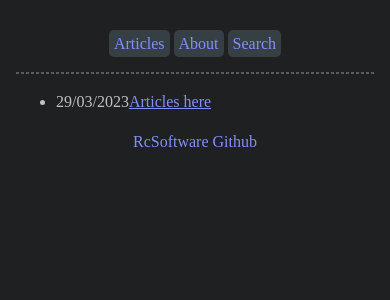
After one commit to Kar98/rcblog, a Flask app: page /test in a window 390 px wide. The commit adds this page. Shown: the top 300 px of the page. Run offline with Flask 2, Linux system fonts and the light colour scheme.

Commit message:
Better mobile view

```diff
--- a/flaskr/__init__.py
+++ b/flaskr/__init__.py
@@ -7,7 +7,7 @@ from flask_mobility.decorators import mobile_template
 def create_app(test_config=None):
     # create and configure the app
     app = Flask(__name__, instance_relative_config=True, static_url_path='', static_folder='static')
-    Mobility(app)
+    #Mobility(app)
     app.config.from_mapping(
         SECRET_KEY='dev',
         DATABASE=os.path.join(app.instance_path, 'flaskr.sqlite'),
@@ -28,7 +28,6 @@ def create_app(test_config=None):
 
 
     @app.route('/')
-    @mobile_template('{mobile/}')
     def index():
         g.endpoint = "index"
         return render_template('index.html')
@@ -43,6 +42,11 @@ def create_app(test_config=None):
         g.endpoint = "search"
         return render_template('search.html')
 
+    @app.route('/test')
+    def test():
+        g.endpoint = 'test'
+        return render_template('test.html')
+
     from . import db
     db.init_app(app)
     #db.init_db_command()
--- /dev/null
+++ b/flaskr/static/css/style.css
@@ -0,0 +1,165 @@
+:root {
+    --background-color: #fff;
+    --text-color: #121416d8;
+    --link-color: #543fd7;
+    --link-hover-color: #0048ff;
+    --button-background-color: #eee;
+    --shadow-color: #eee;
+    --table-background-color: #eee;
+    --table-border-color: #666;
+    --blockquote-background-color: #f9f9f9;
+    --blockquote-border-color: #ccc;
+    --border-color: #ddd;
+    --code-background-color: #f9f9f9;
+
+        --background-color: #1e2021;
+      --text-color: #c1c1c1;
+      --link-color: #828fff;
+      --link-hover-color: #5a69f1;
+      --button-background-color: #364044;
+      --shadow-color: #242729;
+      --table-background-color: #364044;
+      --table-border-color: #666;
+      --blockquote-background-color: #1f2020;
+      --blockquote-border-color: #3f3f3f;
+      --border-color: rgb(91, 91, 91);
+      --code-background-color: #181818;
+      --pagefind-ui-primary: #eeeeee;
+      --pagefind-ui-text: #eeeeee;
+      --pagefind-ui-background: #152028;
+      --pagefind-ui-border: #152028;
+      --pagefind-ui-tag: #152028;
+  }
+
+  @media (prefers-color-scheme: dark) {
+    :root {
+      --background-color: #1e2021;
+      --text-color: #c1c1c1;
+      --link-color: #828fff;
+      --link-hover-color: #5a69f1;
+      --button-background-color: #364044;
+      --shadow-color: #242729;
+      --table-background-color: #364044;
+      --table-border-color: #666;
+      --blockquote-background-color: #1f2020;
+      --blockquote-border-color: #3f3f3f;
+      --border-color: rgb(91, 91, 91);
+      --code-background-color: #181818;
+      --pagefind-ui-primary: #eeeeee;
+      --pagefind-ui-text: #eeeeee;
+      --pagefind-ui-background: #152028;
+      --pagefind-ui-border: #152028;
+      --pagefind-ui-tag: #152028;
+    }
+
+    img {
+      opacity: 0.7;
+    }
+  }
+
+  body {
+    max-width: 800px;
+    margin: auto;
+    padding: 1em;
+    line-height: 1.5em;
+    color: var(--text-color);
+    background-color: var(--background-color);
+  }
+
+
+  a {
+    color: var(--link-color);
+  }
+
+  a:hover {
+    color: var(--link-hover-color);
+  }
+
+  /* header and footer areas */
+  .menu {
+    padding: 0;
+  }
+  .menu li {
+    display: inline-block;
+  }
+  .article-meta,
+  .menu a {
+    text-decoration: none;
+    background: var(--button-background-color);
+    padding: 5px;
+    border-radius: 5px;
+  }
+  .menu,
+  .article-meta,
+  footer {
+    text-align: center;
+  }
+  .title {
+    font-size: 1em;
+  }
+  footer a {
+    text-decoration: none;
+  }
+  hr {
+    border-style: dashed;
+    color: var(--border-color);
+  }
+
+  /* code */
+  pre {
+    border: 1px solid var(--border-color);
+    box-shadow: 5px 5px 5px var(--shadow-color);
+    padding: 1em;
+    overflow-x: auto;
+    line-height: 1.2em !important;
+  }
+  code {
+    background: var(--code-background-color);
+  }
+  pre code {
+    background: none;
+  }
+  div.highlight > pre {
+    border-radius: 10px;
+  }
+
+  /* misc elements */
+  img,
+  iframe,
+  video {
+    max-width: 100%;
+  }
+  img[src*="#center"] {
+    display: block;
+    margin: auto;
+  }
+  /* main { hyphens: auto; } */
+  blockquote {
+    background: var(--blockquote-background-color);
+    border-left: 5px solid var(--blockquote-border-color);
+    padding: 3px 1em 3px;
+  }
+
+  table {
+    margin: auto;
+    border-top: 1px solid var(--table-border-color);
+    border-bottom: 1px solid var(--table-border-color);
+    width: 100%;
+  }
+  table thead th {
+    border-bottom: 1px solid var(--border-color);
+  }
+  th,
+  td {
+    padding: 5px;
+  }
+  thead,
+  tfoot,
+  tr:nth-child(even) {
+    background: var(--table-background-color);
+  }
+
+  span.date {
+    display: inline-block;
+    min-width: 90px;
+  }
--- a/flaskr/templates/articles.html
+++ b/flaskr/templates/articles.html
@@ -19,7 +19,7 @@
         <div class="col-sm-8">
             <h3 class="section-header-archive">2021 Articles</h3>
             <ul>
-                <li><a class="post-title-archive" href="/articles/2021/the-dubious-nature-of-agile">The dubious nature of Agile</a></li>
+                <li><a class="post-title-archive" href="/articles/2021/the-dubious-nature-of-agile">The missing key of Agile</a></li>
                 <li><a class="post-title-archive" href="/articles/2021/automation-ins-and-outs">Automation ins and outs</a></li>
                 <li><a class="post-title-archive" href="/articles/2021/running-a-good-review">Running a good review</a></li>
             </ul>
--- a/flaskr/templates/articles/the-dubious-nature-of-agile.html
+++ b/flaskr/templates/articles/the-dubious-nature-of-agile.html
@@ -10,7 +10,7 @@
         <div class="col-sm-8">
             <article>
                 <div class="post-header">
-                    <h1>Dubious nature of Agile</h1>
+                    <h1>The missing key of Agile</h1>
                 </div>
                 <div class="post-content">
                     <p>Agile. A software methodology that is pushed as the new cutting edge process to solve your IT problems. Requirement issues during implementation? Agile solves it. Bugs in production? Should’ve gone Agile. End users having issues understanding your product? Well if you had Agile, they would be part of the process the whole way through.</p>
@@ -21,7 +21,7 @@
                     <p>This same argument is applied with Agile projects. Implement an Agile methodology and it failed? Well it can’t be real Agile then.</p>
                     <p>There are Agile projects that are incredibly successful and have boosted companies into multi-billion dollar companies. Amazon, Microsoft, Twitter; all these companies have used Agile methodologies to huge success. Clearly this process can work. This poses the question: why does it fail for so many other companies?</p>
                     <h2>Software as a product</h2>
-                    <p>I’ve been working for various McCorps over the past 10 years and there is one common denominator with these large corporates. IT is not their main product. Their product is a service or trying to implement a project for a specific client. IT is a way to increase efficiency or reduce costs. Compare this to an Amazon or Microsoft, where they are selling an IT product that people can use.</p>
+                    <p>I’ve been working for various McCorps over the past 10 years and there is one common denominator with these large corporates. IT is not their main product. Their product is a service or trying to implement a project for a specific client. It is a way to increase efficiency or reduce costs. Compare this to an Amazon or Microsoft, where they are selling an IT product that people can use.</p>
                     <p>When Agile is applied to an IT product then the benefits can be realised. The constant evolution of your product makes sense when you generate actual sales from said product. The quality increases, the customers are satisfied and will maintain their engagement. Other customers come onboard and the cycle continues.</p>
                     <p>Contrast this with a typical corporate. They implement a project, it satisfies the need, then they need to move onto the next project. It doesn’t make sense to continually evolve an internal system. If there are bugs and they are not serious, get over it and move on. If these systems were continually improved your sales aren’t going up and your costs might marginally go down. All the incentives point towards solving another business problem where the money is more efficient.</p>
                     <h2>Creating success regardless of methodology</h2>
--- a/flaskr/templates/base.html
+++ b/flaskr/templates/base.html
@@ -1,4 +1,5 @@
 <!doctype html>
+<head><meta name="viewport" content="width=device-width, initial-scale=1"></head>
 <title>{% block title %}{% endblock %}</title>
 
 <link rel="stylesheet" href="{{ url_for('static', filename='shintori.css') }}">
@@ -13,7 +14,6 @@
     <a class="navbar-brand" href="/">RC Software</a>
   </div>
 
-    <div class="collapse navbar-collapse js-navbar-collapse">
     <ul class="navbar-nav nav">
       <li>
       <a href="/articles">Articles</a>
@@ -23,7 +23,6 @@
       </li>
       <li><a href="/search">Search</a></li>
     </ul>
-    </div>
     </div>
 
 
--- /dev/null
+++ b/flaskr/templates/test.html
@@ -0,0 +1,29 @@
+<!doctype html>
+<head><meta name="viewport" content="width=device-width, initial-scale=1"></head>
+<title>Test page</title>
+
+<link rel="stylesheet" href="{{ url_for('static', filename='css/style.css') }}">
+
+<nav>
+  <div class="container">
+    <ul class="menu">
+      <li>
+      <a href="/articles">Articles</a>
+      </li>
+      <li>
+      <a href="/about">About</a>
+      </li>
+      <li><a href="/search">Search</a></li>
+    </ul>
+    </div>
+  </nav>
+
+<hr>
+
+
+<ul>
+    <li>
+        <span>29/03/2023</span><a href="articles.html">Articles here</a>
+    </li>
+</ul>
+<footer><p><a href="/">RcSoftware</a> <a href="https://github.com/Kar98">Github</a> </p></footer>
```
Also changed, not shown: flaskr/static/style.css (deleted, +0 -26 lines).
